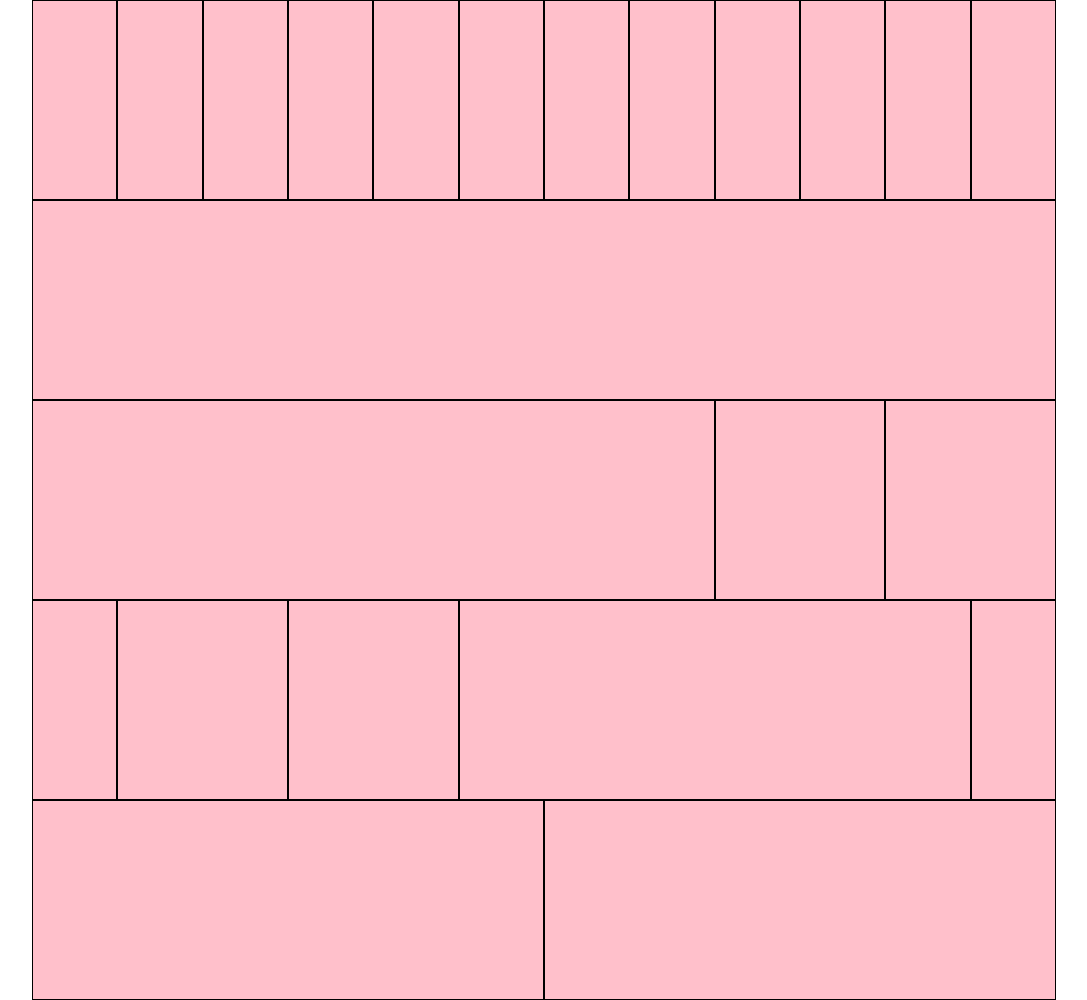
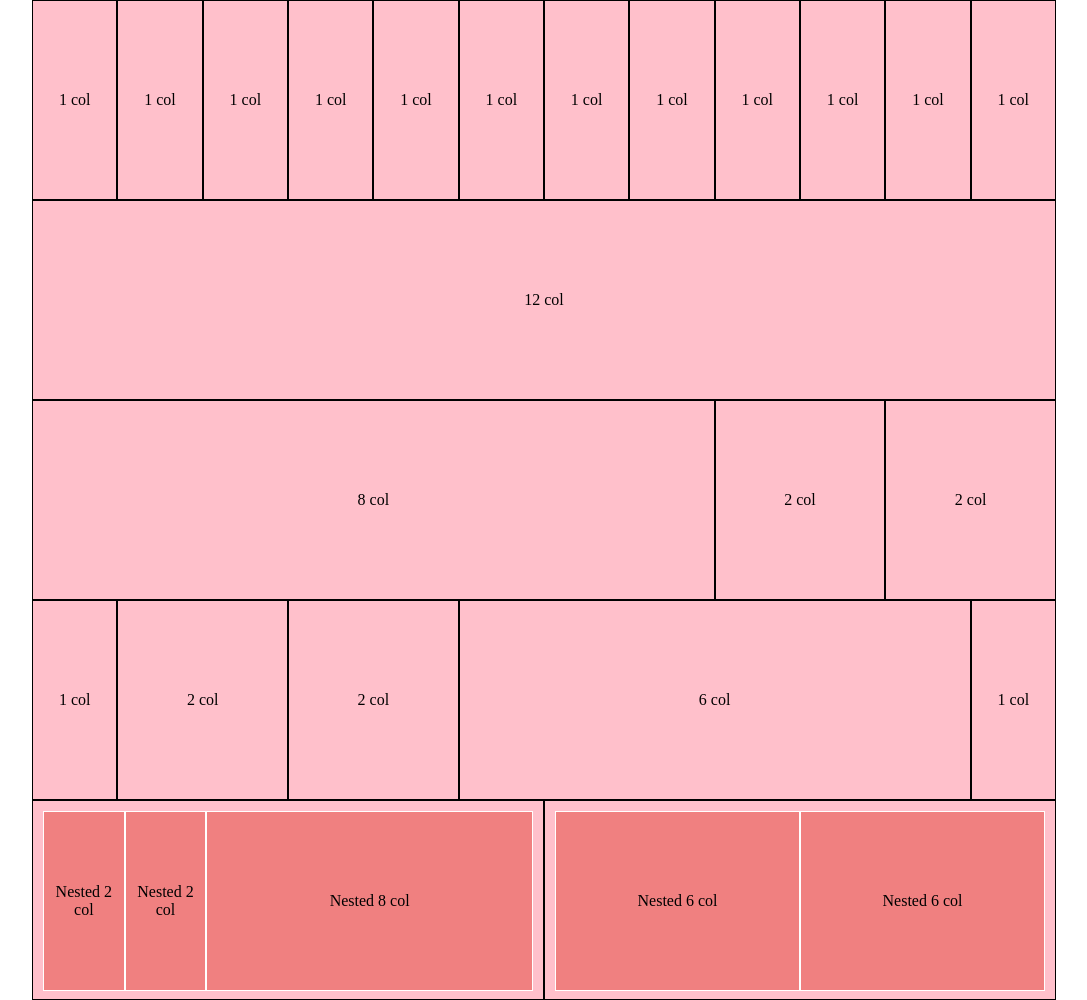
Before and after one commit to Lex95/html-css-12bool, a plain HTML site: page index.html in a window 1280 px wide. Shown: the whole page, without its empty margins (96-1183 px from the left). Drawn offline with Linux system fonts and the light colour scheme.

Commit message:
aggiunta layout finale e scritte

```diff
--- a/index.html
+++ b/index.html
@@ -11,37 +11,48 @@
 <body>
     <div class="container">
         <div class="row">
-            <div class="col-1"></div>
-            <div class="col-1"></div>
-            <div class="col-1"></div>
-            <div class="col-1"></div>
-            <div class="col-1"></div>
-            <div class="col-1"></div>
-            <div class="col-1"></div>
-            <div class="col-1"></div>
-            <div class="col-1"></div>
-            <div class="col-1"></div>
-            <div class="col-1"></div>
-            <div class="col-1"></div>
+            <div class="col-1"><p>1 col</p></div>
+            <div class="col-1"><p>1 col</p></div>
+            <div class="col-1"><p>1 col</p></div>
+            <div class="col-1"><p>1 col</p></div>
+            <div class="col-1"><p>1 col</p></div>
+            <div class="col-1"><p>1 col</p></div>
+            <div class="col-1"><p>1 col</p></div>
+            <div class="col-1"><p>1 col</p></div>
+            <div class="col-1"><p>1 col</p></div>
+            <div class="col-1"><p>1 col</p></div>
+            <div class="col-1"><p>1 col</p></div>
+            <div class="col-1"><p>1 col</p></div>
         </div>
         <div class="row">
-            <div class="col-12"></div>
+            <div class="col-12"><p>12 col</p></div>
         </div>
         <div class="row">
-            <div class="col-8"></div>
-            <div class="col-2"></div>
-            <div class="col-2"></div>
+            <div class="col-8"><p>8 col</p></div>
+            <div class="col-2"><p>2 col</p></div>
+            <div class="col-2"><p>2 col</p></div>
         </div>
         <div class="row">
-            <div class="col-1"></div>
-            <div class="col-2"></div>
-            <div class="col-2"></div>
-            <div class="col-6"></div>
-            <div class="col-1"></div>
+            <div class="col-1"><p>1 col</p></div>
+            <div class="col-2"><p>2 col</p></div>
+            <div class="col-2"><p>2 col</p></div>
+            <div class="col-6"><p>6 col</p></div>
+            <div class="col-1"><p>1 col</p></div>
         </div>
         <div class="row">
-            <div class="col-6"></div>
-            <div class="col-6"></div>
+            <div class="col-6">
+                <div class="row">
+                    <div class="col-2"><p>Nested 2 col</p></div>
+                    <div class="col-2"><p>Nested 2 col</p></div>
+                    <div class="col-8"><p>Nested 8 col</p></div>
+                </div>
+            </div>
+            <div class="col-6">
+                <div class="row">
+                    <div class="col-6"><p>Nested 6 col</p></div>
+                    <div class="col-6"><p>Nested 6 col</p></div>
+                </div>
+            </div>
         </div>
     </div>
 </body>
--- a/style.css
+++ b/style.css
@@ -7,4 +7,16 @@
     height: 200px;
     background-color: pink;
     border: 1px solid black;
+    padding: 10px;
+    text-align: center;
 }
+.row .row [class*="col-"] {
+    background-color: lightcoral;
+    border: 1px solid white;
+    height: 180px;
+}
+p {
+    position: relative;
+    top: 50%;
+    transform: translate(0, -50%);
+}
```
